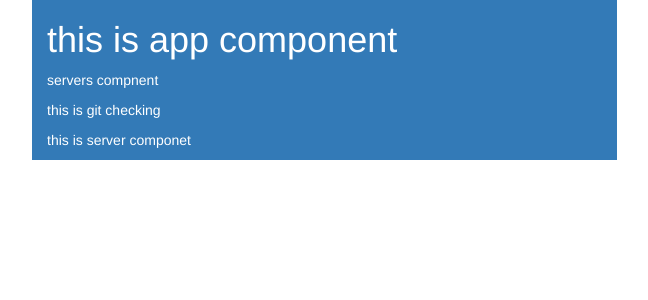
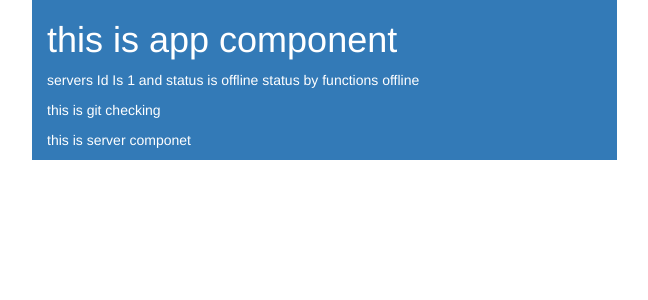
Before and after one commit to kratos619/Angular-Project, an Angular app in the folder my-first-app/: page / in a window 1280 px wide. Shown: the top 300 px of the page, without its empty margins (23-671 px from the left). Built offline with nearby package versions, Linux system fonts and the light colour scheme.

Commit message:
databindin string interpolations

```diff
--- a/my-first-app/src/app/servers/servers.component.html
+++ b/my-first-app/src/app/servers/servers.component.html
@@ -1,3 +1,3 @@
-<p>servers compnent</p>
+<p>servers Id Is {{servrId}} and status is  {{serverstatus}} status by functions {{getserverstatus()}} </p>
 <p>this is git checking</p>
 <app-server></app-server>
--- a/my-first-app/src/app/servers/servers.component.ts
+++ b/my-first-app/src/app/servers/servers.component.ts
@@ -5,11 +5,11 @@ import { Component, OnInit } from '@angular/core';
   templateUrl: './servers.component.html',
   styleUrls: ['./servers.component.css']
 })
-export class ServersComponent implements OnInit {
+export class ServersComponent  {
+ servrId = 1;
+ serverstatus = 'offline';
 
-  constructor() { }
-
-  ngOnInit() {
-  }
-
+ getserverstatus(){
+   return this.serverstatus;
+ }
 }
```
